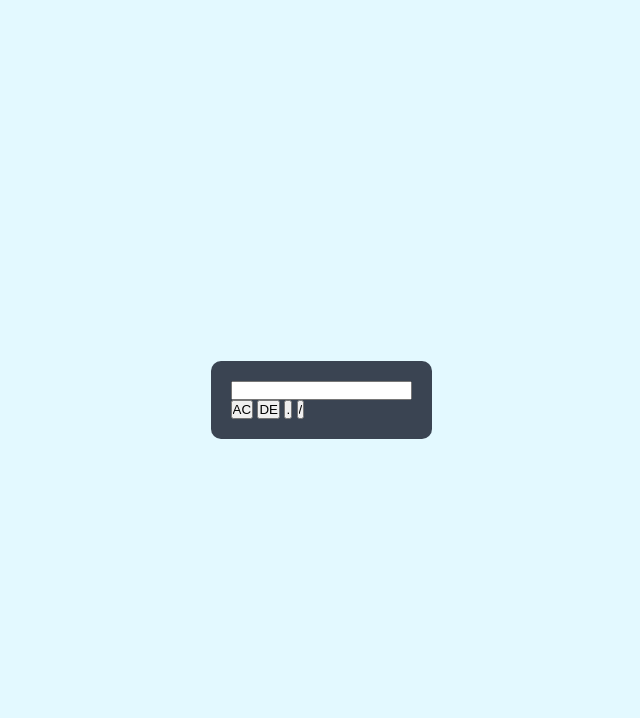
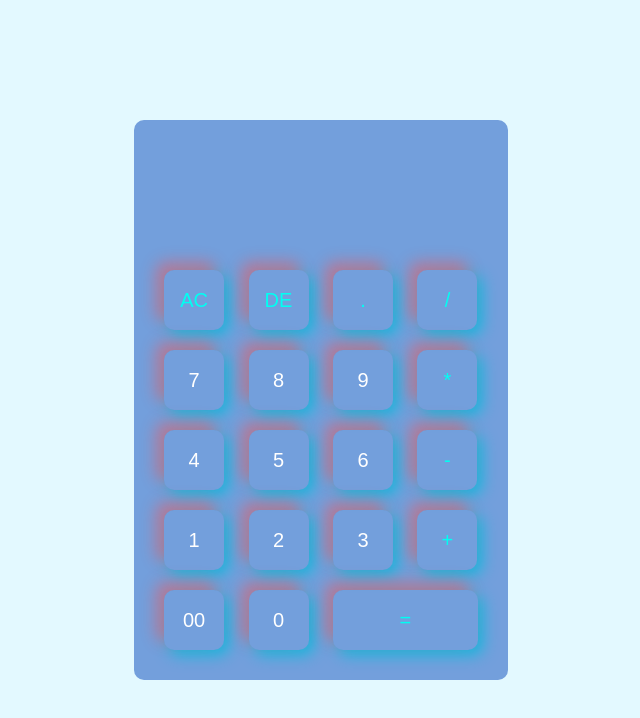
Before and after one commit to Olga-Life/Calculator, a plain HTML site: page index.html in a window 1280 px wide. Shown: the whole page, without its empty margins (319-959 px from the left). Drawn offline with Linux system fonts and the light colour scheme.

Commit message:
Add files via upload

```diff
--- a/index.html
+++ b/index.html
@@ -11,18 +11,41 @@
 <div class="container">
     <div class="calculator">
         <form>
-            <div>
+            <div class="display">
                 <input type="text" name="display">
             </div>
             <div>
-                <input type="button" value="AC">
-                <input type="button" value="DE">
-                <input type="button" value=".">
-                <input type="button" value="/">
+                <input type="button" value="AC" onclick="display.value = '' " class="operator">
+                <input type="button" value="DE" onclick="display.value = display.value.toString().slice(0,-1)" class="operator">
+                <input type="button" value="." onclick="display.value += '.' " class="operator">
+                <input type="button" value="/" onclick="display.value += '/' " class="operator">
+            </div>
+            <div>
+                <input type="button" value="7" onclick="display.value += '7' ">
+                <input type="button" value="8" onclick="display.value += '8' ">
+                <input type="button" value="9" onclick="display.value += '9' ">
+                <input type="button" value="*" onclick="display.value += '*' " class="operator">
+            </div>
+            <div>
+                <input type="button" value="4" onclick="display.value += '4' ">
+                <input type="button" value="5" onclick="display.value += '5' ">
+                <input type="button" value="6" onclick="display.value += '6' ">
+                <input type="button" value="-" onclick="display.value += '-' " class="operator">
+            </div>
+            <div>
+                <input type="button" value="1" onclick="display.value += '1' ">
+                <input type="button" value="2" onclick="display.value += '2' ">
+                <input type="button" value="3" onclick="display.value += '3' ">
+                <input type="button" value="+" onclick="display.value += '+' " class="operator">
+            </div>
+            <div>
+                <input type="button" value="00" onclick="display.value += '00' ">
+                <input type="button" value="0" onclick="display.value += '0' ">
+                <input type="button" value="=" onclick="display.value = eval(display.value)" class="equal operator">
             </div>
         </form>
     </div>
 </div>
 
 </body>
-</html>
+</htmv>
--- a/style.css
+++ b/style.css
@@ -4,7 +4,6 @@
   font-family: "Poppins", sans-serif;
   box-sizing: border-box;
 }
-
 .container {
   width: 100%;
   height: 100vh;
@@ -13,8 +12,39 @@
   align-items: center;
   justify-content: center;
 }
-.calculator{
-    background: #3a4452;
-    padding: 20px;
-    border-radius: 10px;
+.calculator {
+  background: #739fdc;
+  padding: 20px;
+  border-radius: 10px;
 }
+.calculator form input {
+  border: 0;
+  outline: 0;
+  width: 60px;
+  height: 60px;
+  border-radius: 10px;
+  box-shadow: -8px -8px 15px rgba(255, 79, 79, 0.489),
+    5px 5px 15px rgb(20, 184, 221);
+  background: transparent;
+  font-size: 20px;
+  color: #fff;
+  cursor: pointer;
+  margin: 10px;
+}
+form .display {
+  display: flex;
+  justify-content: flex-end;
+  margin: 20px 0;
+}
+form .display input {
+  text-align: right;
+  flex: -1;
+  font-size: 45px;
+  box-shadow: none;
+}
+form input.equal {
+  width: 145px;
+}
+form input.operator{
+    color: #00fff2;
+}
```
